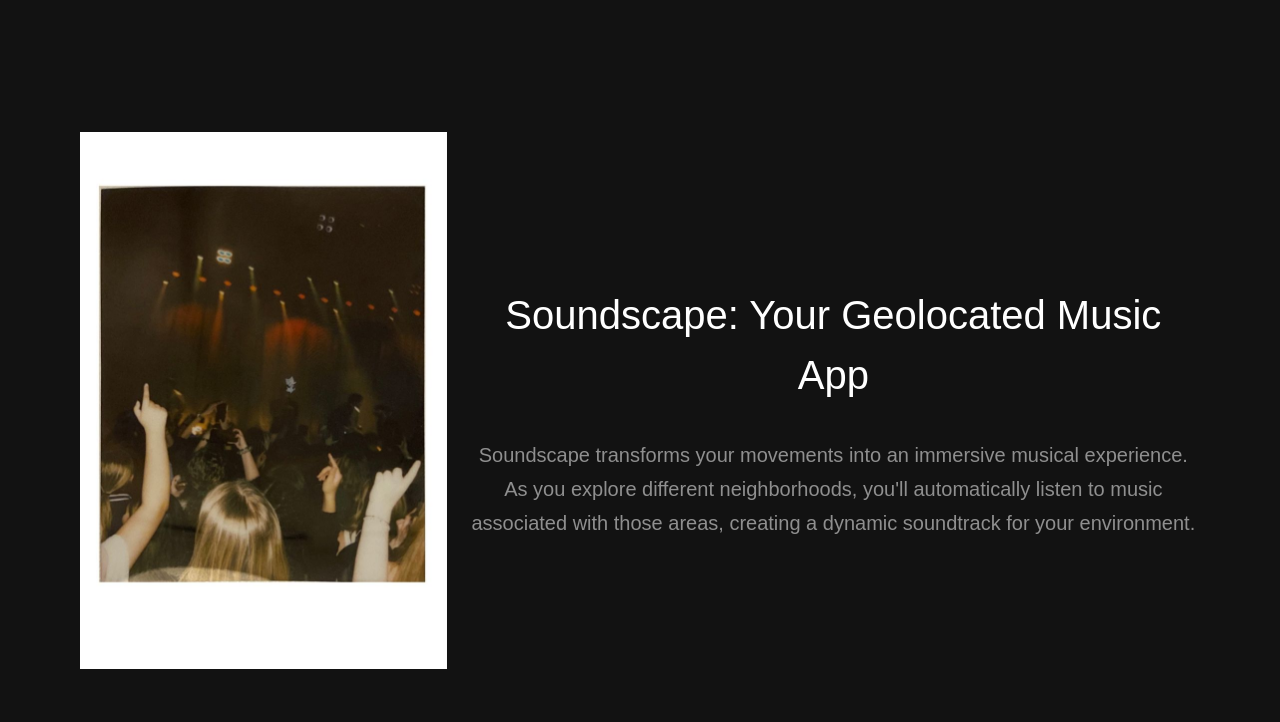
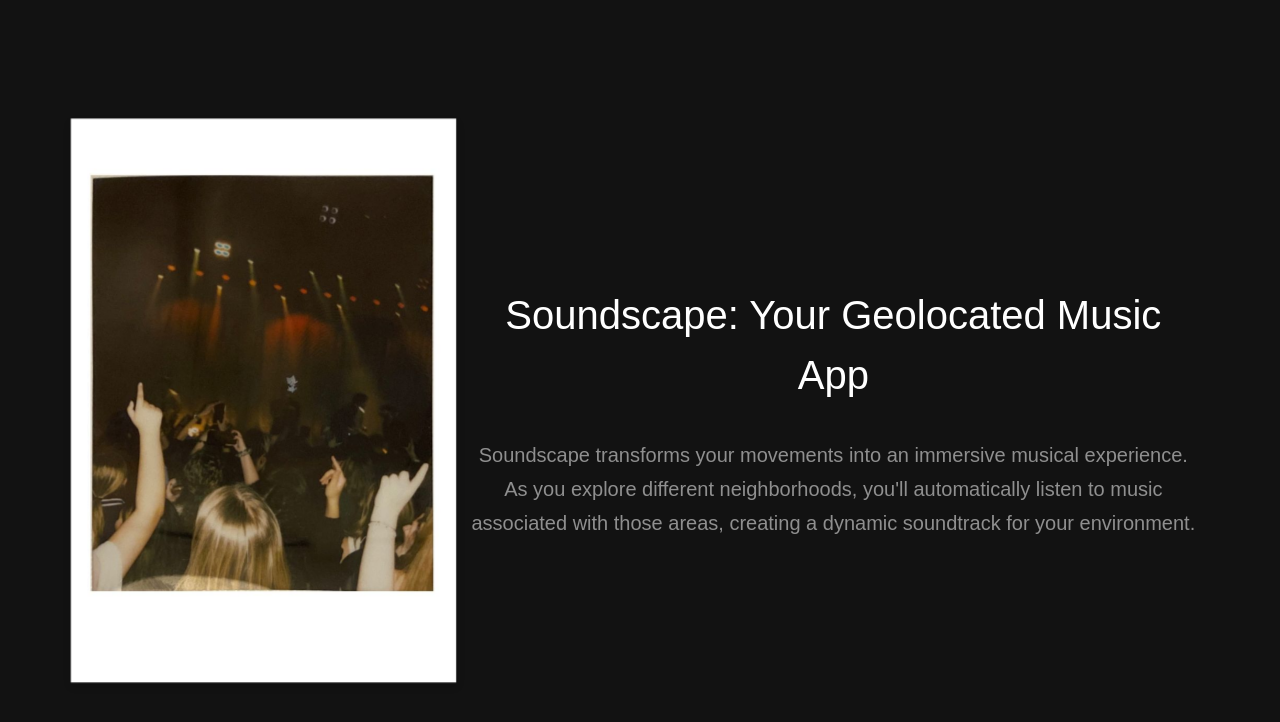
Before and after one commit to SoundScape-EIP/Soundscape-portfolio, a React (Vite) app: page / in a window 1280 px wide. In both pictures the pointer is over the picture 263 px from the left and 1196 px from the top of the page. Shown: the part 796-1518 px from the top of the page. Built offline with nearby package versions, Linux system fonts and the light colour scheme; no server answers.

Commit message:
add pop up effect

```diff
--- a/src/components/Sections/Sections.css
+++ b/src/components/Sections/Sections.css
@@ -202,6 +202,12 @@
 .section-image {
   width: 100%;
   height: auto;
+  transition: transform 0.3s ease, box-shadow 0.3s ease;
+}
+
+.section-image:hover {
+  transform: scale(1.05);
+  box-shadow: 0 4px 8px rgba(0, 0, 0, 0.2);
 }
 
 .about-text-container {
```
